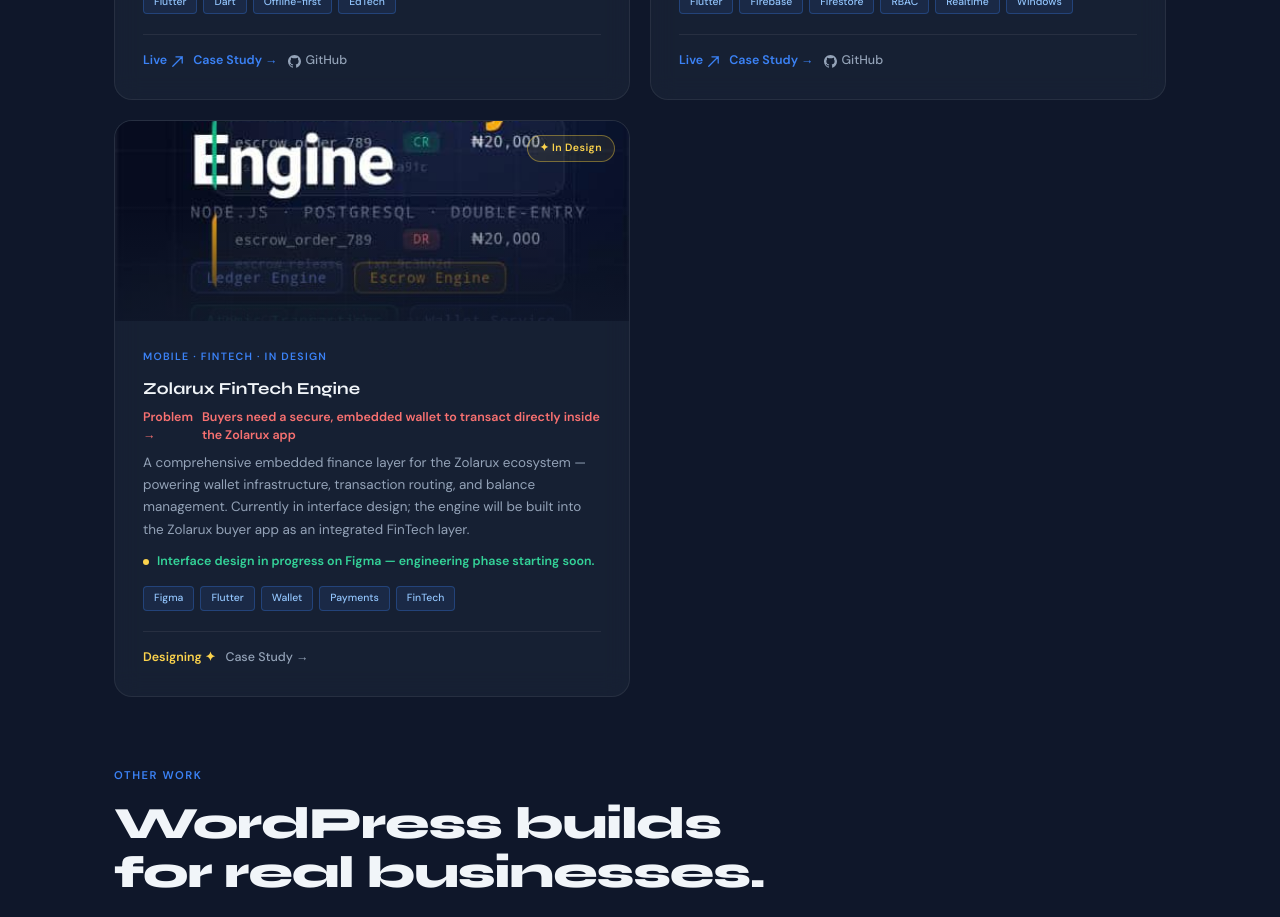
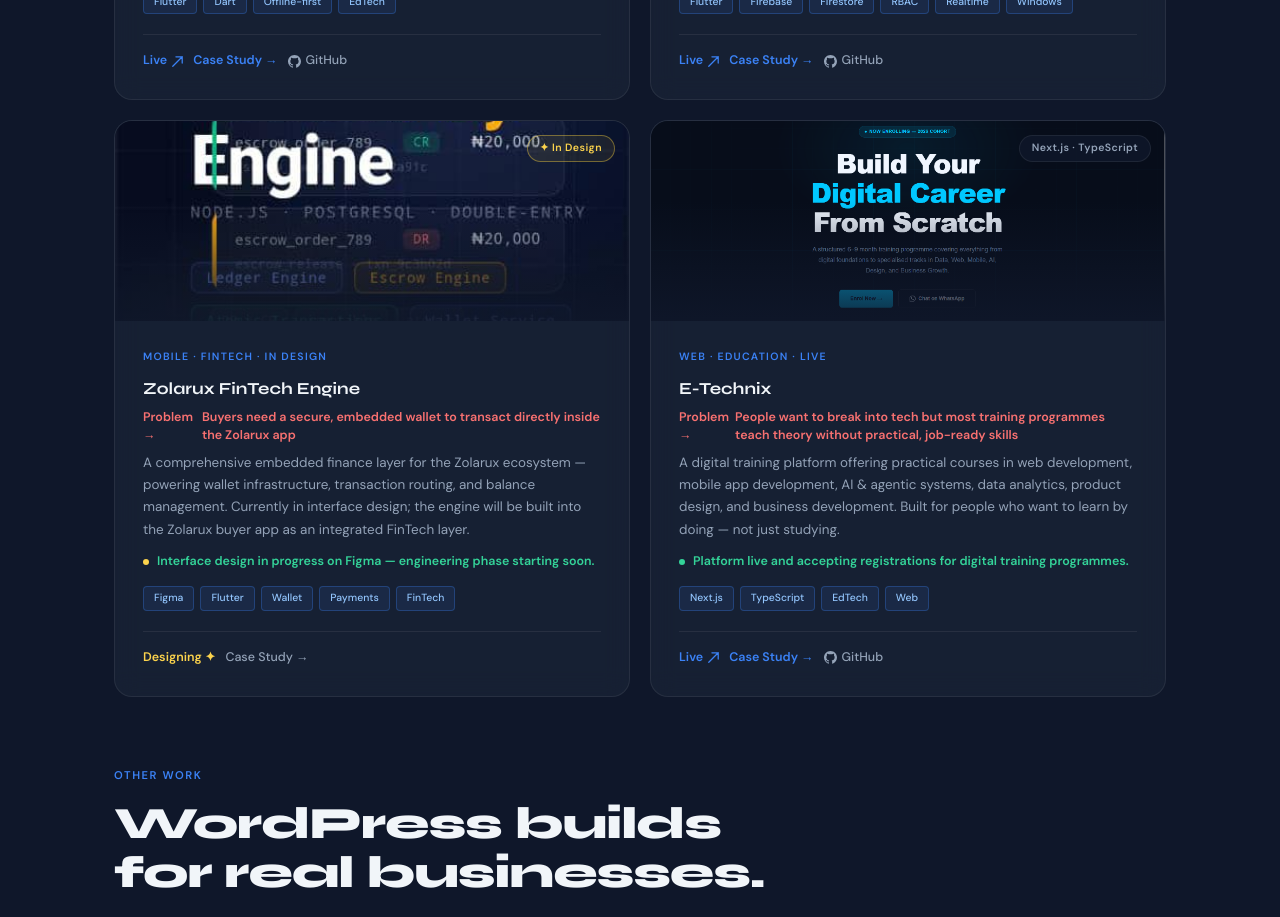
Before and after one commit to Rex-Orokumue/rexorokumue, a Next.js app: page /projects in a window 1280 px wide. Shown: the part 2820-3737 px from the top of the page. Built offline with nearby package versions, Linux system fonts and the light colour scheme.

Commit message:
added e-technix to projects

```diff
--- a/app/projects/Projects.tsx
+++ b/app/projects/Projects.tsx
@@ -370,7 +370,7 @@
     chips: ['Flutter', 'Dart', 'Offline-first', 'EdTech'],
     image: '/edupanion-screenshot.jpeg',
     liveUrl: '#',
-    githubUrl: '#',
+    githubUrl: 'https://github.com/Rex-Orokumue/edupanion',
     tags: ['Mobile', 'Web'],
     status: 'live',
   },
@@ -405,6 +405,22 @@
     githubUrl: null,
     tags: ['Mobile', 'Full-Stack'],
     status: 'in-design',
+  },
+  {
+    id: 5,
+    slug: 'e-technix',
+    name: 'E-Technix',
+    category: 'Web · Education · Live',
+    tech: 'Next.js · TypeScript',
+    problem: 'People want to break into tech but most training programmes teach theory without practical, job-ready skills',
+    desc: 'A digital training platform offering practical courses in web development, mobile app development, AI & agentic systems, data analytics, product design, and business development. Built for people who want to learn by doing — not just studying.',
+    outcome: 'Platform live and accepting registrations for digital training programmes.',
+    chips: ['Next.js', 'TypeScript', 'EdTech', 'Web'],
+    image: '/e-technix.png',
+    liveUrl: 'https://e-technix.com',
+    githubUrl: 'https://github.com/Rex-Orokumue/e-technix',
+    tags: ['Web', 'Full-Stack'],
+    status: 'live',
   },
 ];
 
```
Also changed, not shown: public/e-technix.png (added).
